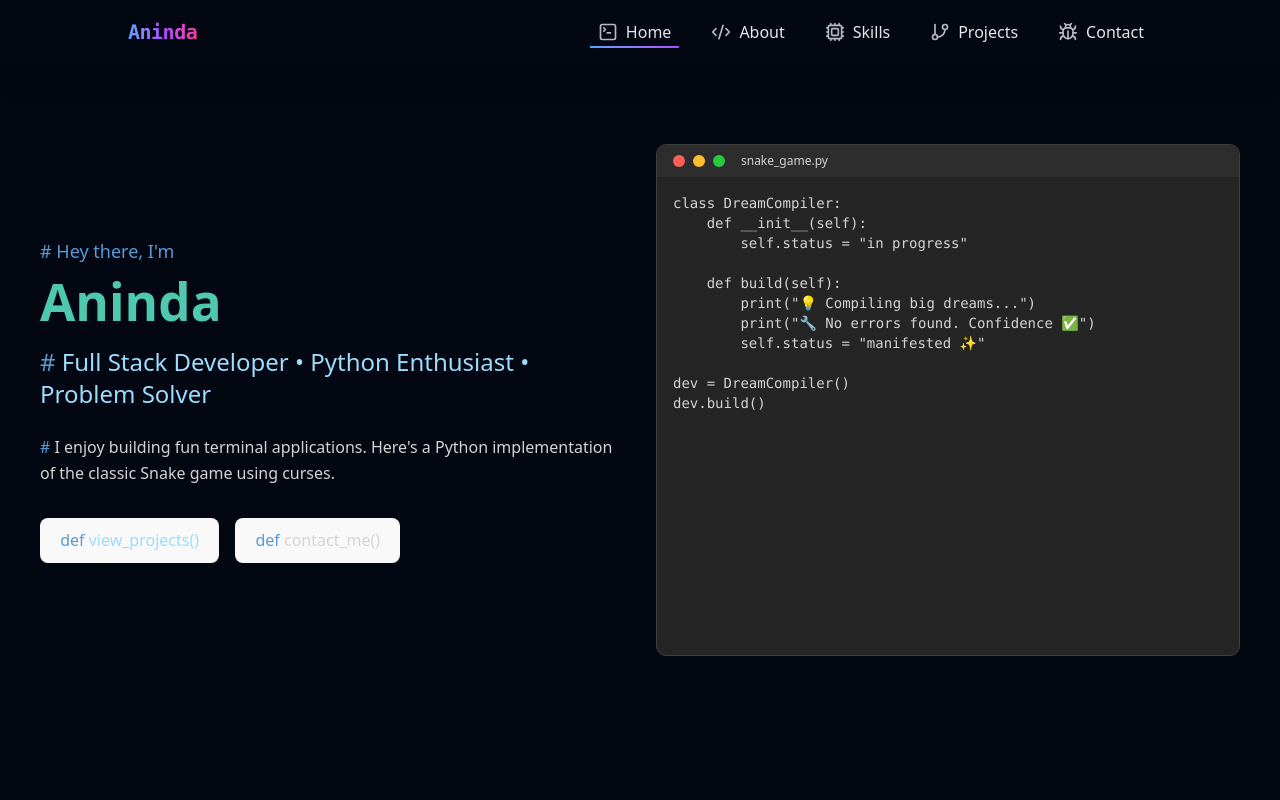
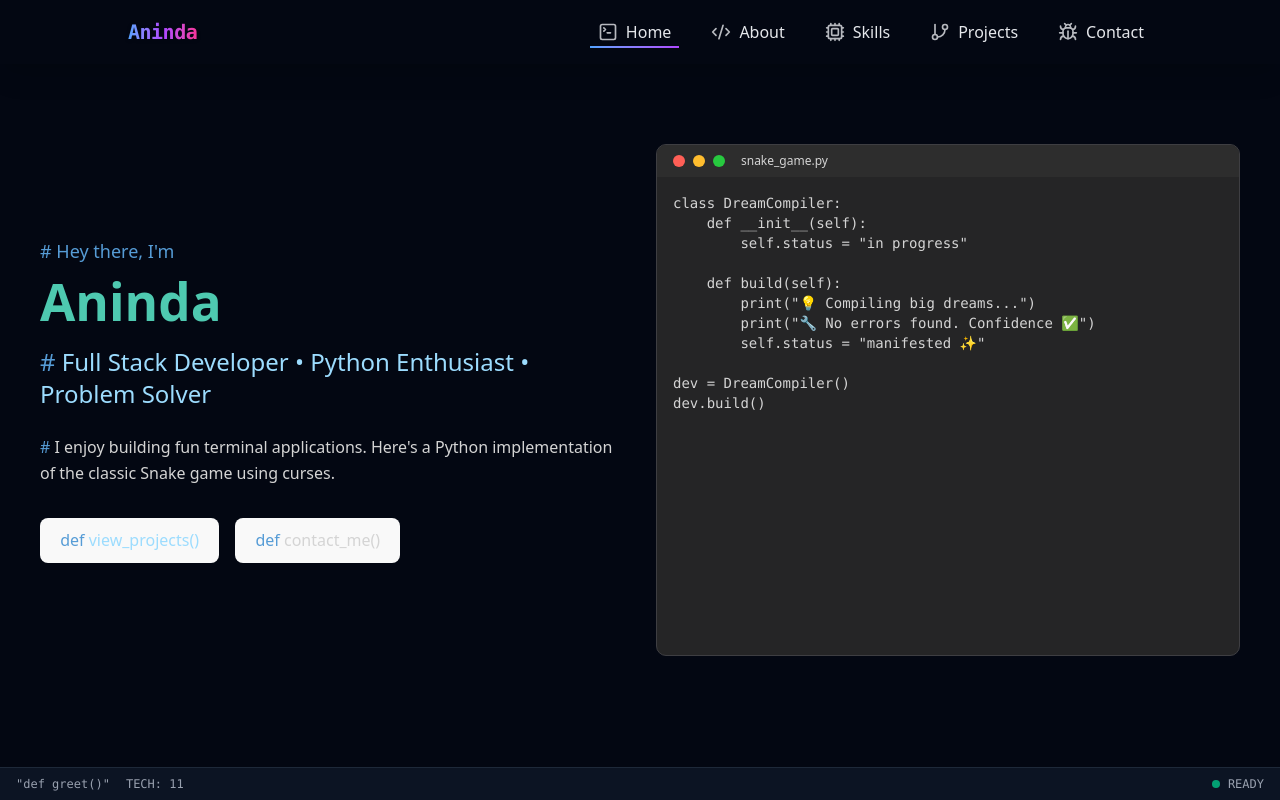
Before and after one commit to aninda8680/Aninda.hi, a React (Vite) app: page / in a window 1280 px wide. Shown: the top 800 px of the page. Built offline with nearby package versions, Linux system fonts and the light colour scheme.

Commit message:
project card updated

```diff
--- a/src/Sections/Projects.tsx
+++ b/src/Sections/Projects.tsx
@@ -268,6 +268,26 @@ export default function Projects() {
           ♥
         </motion.div>
       ))}
+      {/* Status bar at bottom */}
+      <motion.div
+        initial={{ opacity: 0, y: 20 }}
+        whileInView={{ opacity: 1, y: 0 }}
+        transition={{ delay: 0.5 }}
+        className="fixed bottom-0 left-0 right-0 bg-gray-900/80 border-t border-gray-800 py-2 px-4 flex justify-between items-center text-xs font-mono text-gray-400"
+      >
+        <div className="flex items-center gap-4">
+          <span>"def greet()"</span>
+          <span>TECH: {projects.reduce((acc, proj) => acc + proj.tech.length, 0)}</span>
+        </div>
+        <div className="flex items-center gap-2">
+          <motion.span
+            animate={{ opacity: [0.5, 1, 0.5] }}
+            transition={{ repeat: Infinity, duration: 2 }}
+            className="w-2 h-2 rounded-full bg-emerald-400"
+          />
+          <span>READY</span>
+        </div>
+      </motion.div>
     </section>
   );
 }
```
